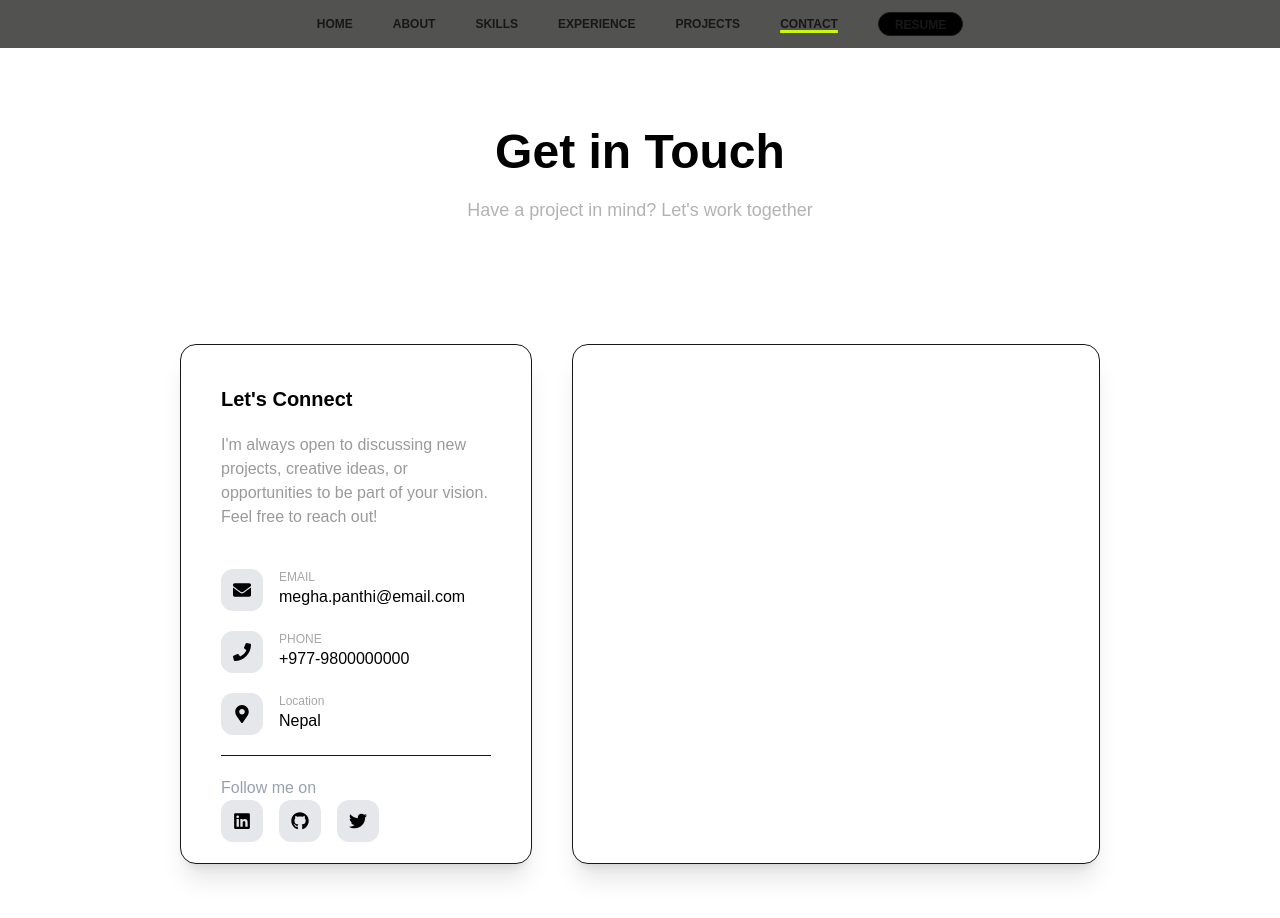
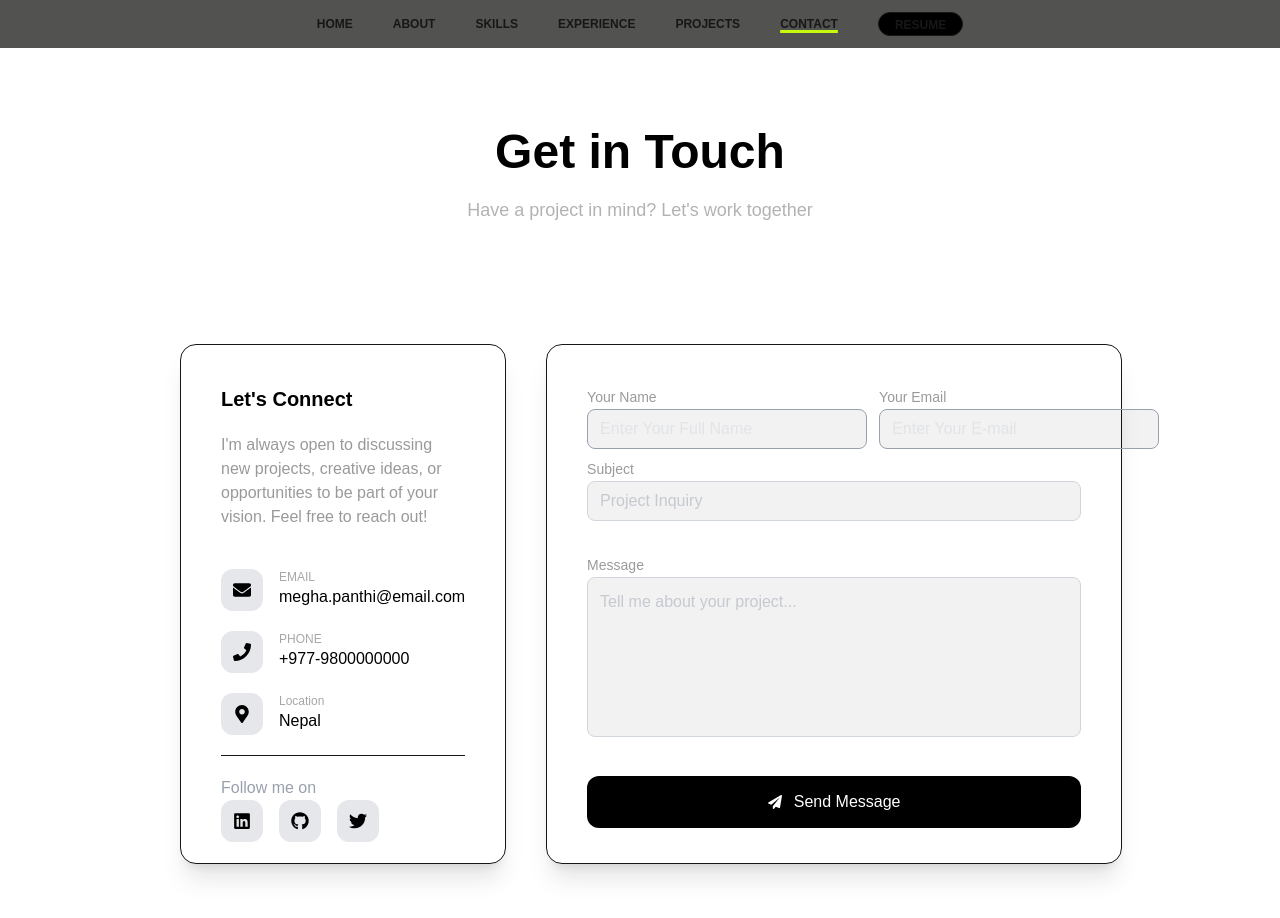
Before and after one commit to megha-56/Portfolio, a Next.js app: page /contact in a window 1280 px wide. Shown: the top 918 px of the page. Built offline with nearby package versions, Linux system fonts and the light colour scheme.

Commit message:
added a message box

```diff
--- a/src/app/contact/page.jsx
+++ b/src/app/contact/page.jsx
@@ -2,7 +2,7 @@
 import { useRouter } from 'next/navigation';
 import { usePathname } from "next/navigation";
 import { FaEnvelope, FaPhone, FaMapMarkerAlt } from "react-icons/fa";
-import { FaLinkedin, FaGithub, FaTwitter } from "react-icons/fa";
+import { FaLinkedin, FaGithub, FaTwitter,FaPaperPlane } from "react-icons/fa";
 
 const Contact=()=>{
     const router = useRouter()
@@ -89,13 +89,37 @@ const Contact=()=>{
             </div>
 
 
-            <div className='h-130 w-[60%] bg-white m-5 border border-gray-250 rounded-2xl transition shadow-xl hover:shadow-2xl hover:border-gray-300'></div>
-                   <div>
+            <div className='flex flex-col gap-8 h-130 w-[60%] bg-white m-5 p-10 border border-gray-250 rounded-2xl transition shadow-xl hover:shadow-2xl hover:border-gray-300 '>
+                   <div className='flex gap-3 h-10 w-full '>
+                        <span>
+                            <label className='text-black/40 text-sm' htmlFor="name">Your Name</label><br/>
+                            <input className='hover:border-gray-600  h-10 w-70 border pl-3 text-gray-300 border-gray-400 rounded-lg  bg-black/5' type='text' placeholder='Enter Your Full Name' id='name'/>
+                        </span>
+                         <span>
+                            <label className='text-black/40 text-sm' htmlFor="mail">Your Email</label><br/>
+                            <input className='hover:border-gray-600  h-10 w-70 border text-gray-300  pl-3 border-gray-400 rounded-lg  bg-black/5' type='text' placeholder='Enter Your E-mail' id='mail'/>
+                        </span>
 
                    </div>
-           </div>
+                   <div className=''>
+                        <label htmlFor="Subject" className='text-black/40 text-sm'>Subject</label>
+                        <input  type='text' placeholder='Project Inquiry' id="Subject" className='hover:border-gray-600 h-10 w-full border text-gray-400  pl-3 border-gray-300 rounded-lg bg-black/5'/>
+                   </div>
+                   <div className=''>
+                        <label htmlFor="Msg" className='text-black/40 text-sm'>Message</label>
+                        <textarea type='text' placeholder='Tell me about your project...' id='Msg' className='hover:border-gray-600  text-start h-40 w-full border text-gray-400  p-3 border-gray-300 rounded-lg  bg-black/5 resize-none'></textarea>
+                   </div>
+                   <div>
+                    <button className='h-13 w-full rounded-xl text-white bg-black hover:bg-gray-800'>
+                        <div className='flex items-center justify-center gap-3'>
+                        <FaPaperPlane className="text-sm" />
+                         <h1>Send Message</h1>
+                        </div></button>
+                   </div>
+            </div>
 
 
+           </div>
        </div>
         </>
 
```
